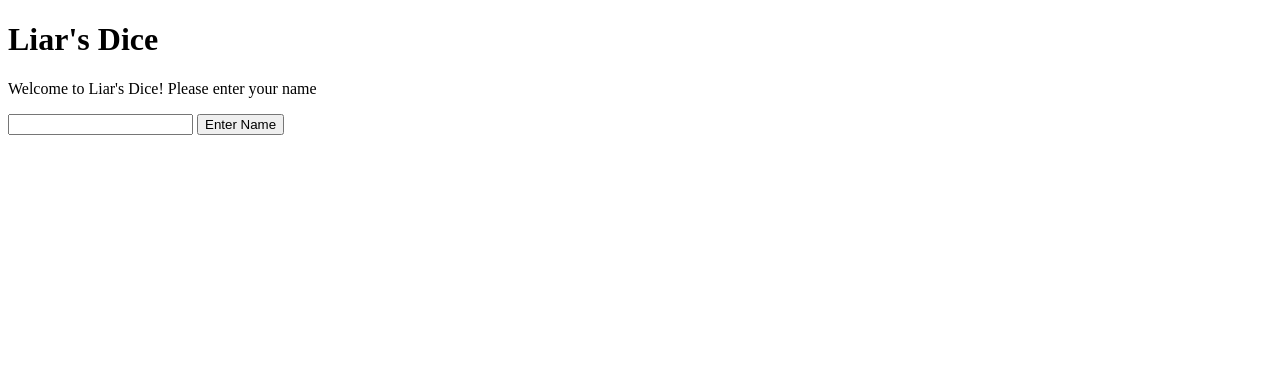
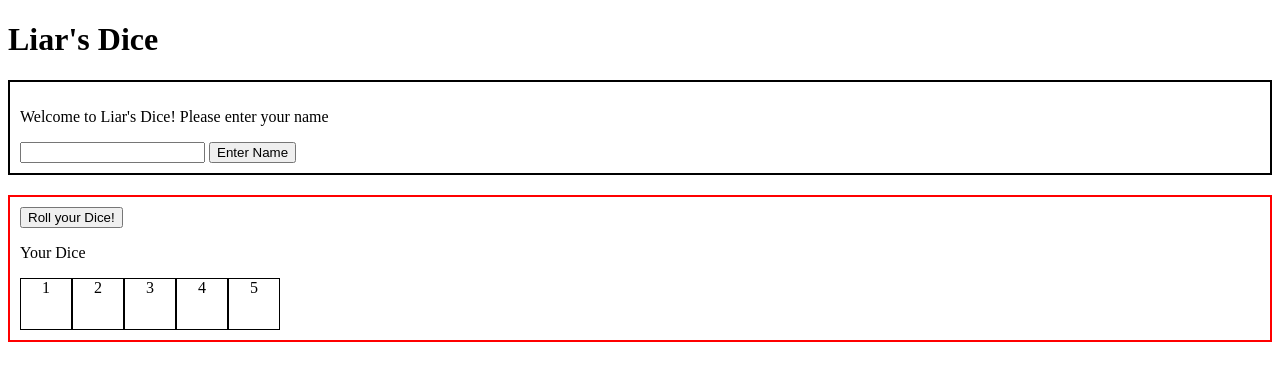
Before and after one commit to davidhuckfield/Liars_Dice, a plain HTML site: page index.html in a window 1280 px wide. Drawn offline with Linux system fonts and the light colour scheme.

Commit message:
Added player dice sections in html, added random dice roll function in JS to generate 5 random numbers between 1 & 6 and enter them into the html text content

```diff
--- a/index.html
+++ b/index.html
@@ -5,13 +5,27 @@
     <meta http-equiv="X-UA-Compatible" content="IE=edge">
     <meta name="viewport" content="width=device-width, initial-scale=1.0">
     <title>Liar's Dice</title>
-    <link rel="stylesheet" src="style.css">
+    <link rel="stylesheet" href="style.css">
 </head>
 <body>
     <h1>Liar's Dice</h1>
+<div id="namesection">
     <p id="welcome-message">Welcome to Liar's Dice! Please enter your name</p>
     <input type="text" id="name-box">
     <button id="name-button">Enter Name</button>
-    <script src="main.js"></script>
+
+</div>
+<div id="playersection">
+    <button id="rolldice">Roll your Dice!</button>
+    <p>Your Dice</p>
+    <div id="playerroll">
+        <div id="playerdice1" class="playerdice">1</div>
+        <div id="playerdice2" class="playerdice">2</div>
+        <div id="playerdice3" class="playerdice">3</div>
+        <div id="playerdice4" class="playerdice">4</div>
+        <div id="playerdice5" class="playerdice">5</div>
+    </div>
+</div>
+<script src="main.js"></script>
 </body>
 </html>
--- a/main.js
+++ b/main.js
@@ -2,8 +2,25 @@ console.log(`Javascript has been linked!`);
 let namebutton=document.querySelector(`#name-button`);
 let namebox=document.querySelector(`#name-box`);
 let welcomemessage=document.querySelector(`#welcome-message`);
+let rolldicebutton=document.querySelector(`#rolldice`);
+const playerdicelocations = [];
+for (let i = 1; i <= 5; i++) {
+  playerdicelocations[i-1] = document.querySelector(`#playerdice${i}`);
+}
+console.log(playerdicelocations);
+const playerroll =[];
 
 namebutton.addEventListener(`click`, enterName);
+rolldicebutton.addEventListener(`click`, rollDice)
+
+function rollDice (){
+    for (let i=0; i<=4; i++) {
+    let randomNumber = Math.floor(Math.random() * 6) + 1;
+    playerroll[i]=randomNumber;
+    playerdicelocations[i].textContent=playerroll[i];
+    }
+
+}
 
 function enterName(){
     welcomemessage.textContent=`Welcome to Liar's Dice, ${namebox.value}!`;
--- a/style.css
+++ b/style.css
@@ -0,0 +1,23 @@
+#namesection {
+    border: 2px solid black;
+    padding:10px;
+}
+
+#playersection {
+    border: 2px solid red;
+    padding:10px;
+    margin-top:20px;
+}
+
+#playerroll {
+    display:flex;
+    align-items:center;
+}
+
+.playerdice {
+    border:1px solid black;
+    display:inline-block;
+    width:50px;
+    height:50px;
+    text-align:center;
+}
```
Also changed, not shown: plan.txt.
